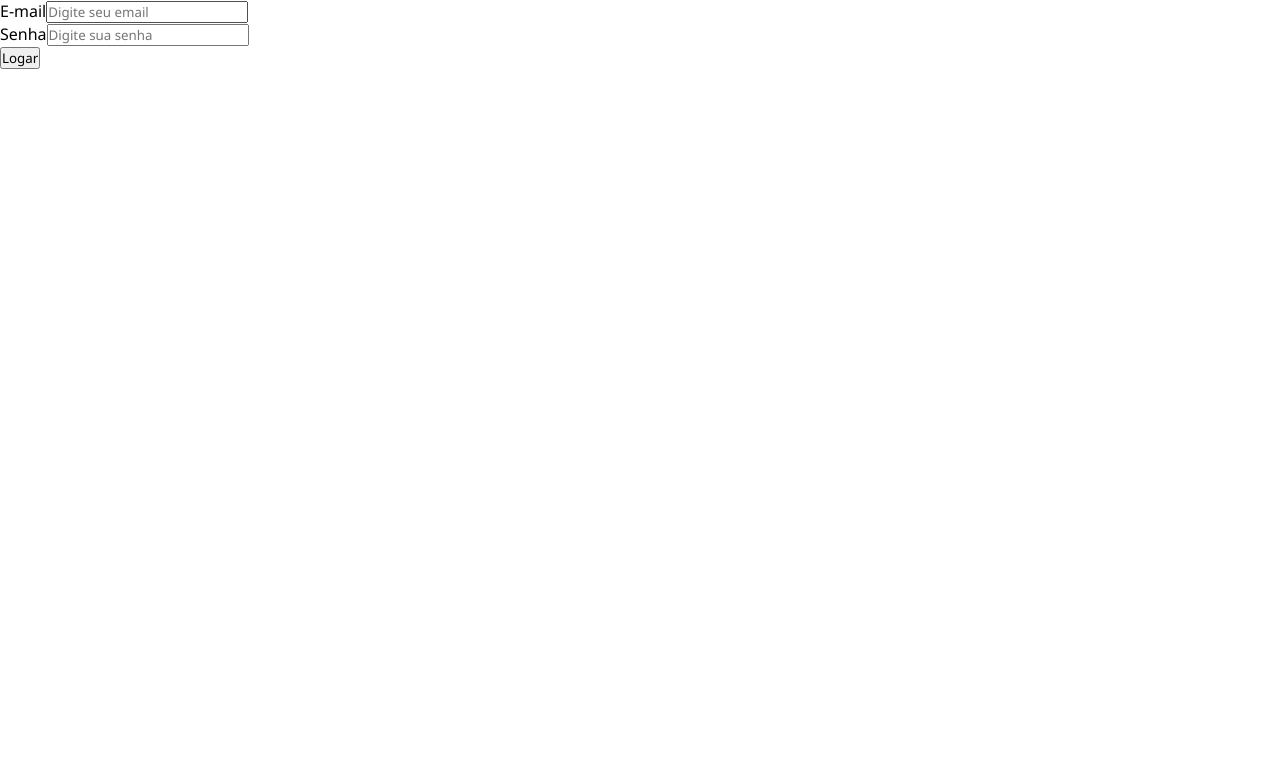
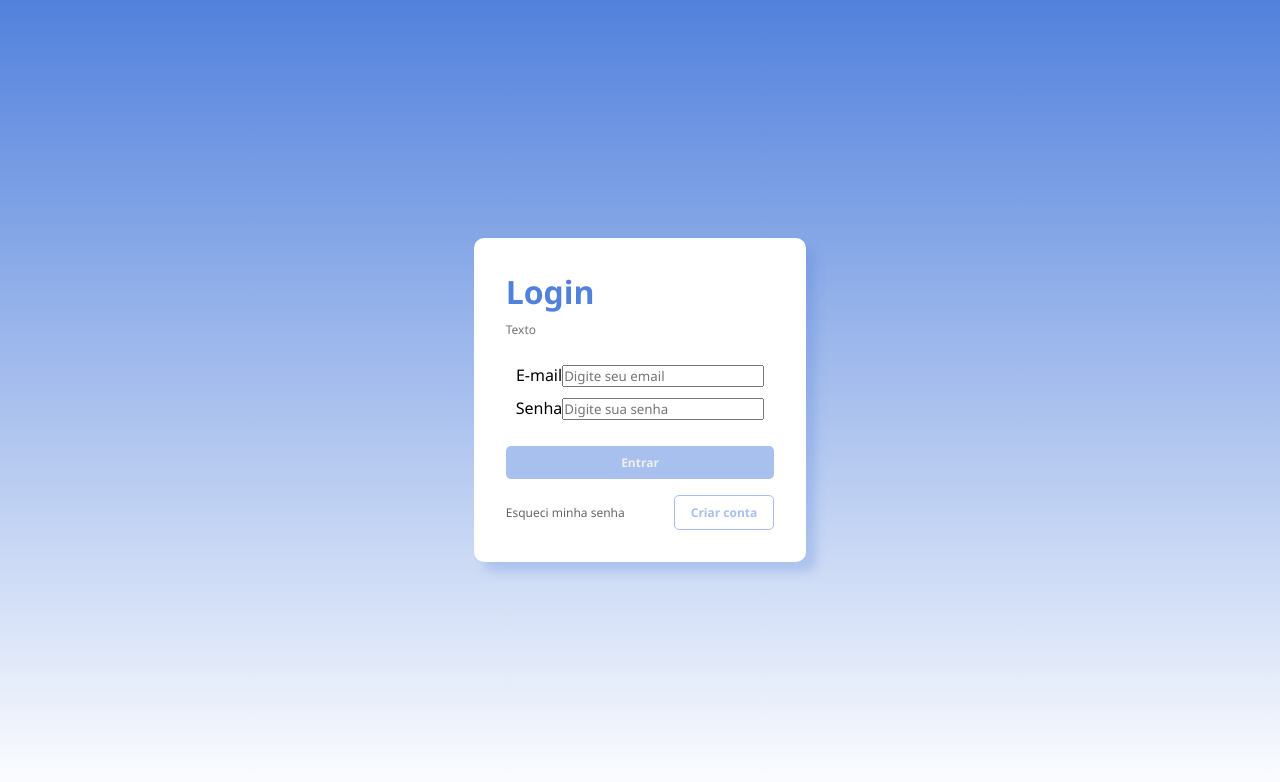
Before and after one commit to anaPaulaSantosM/consulta-usuario-ceps, a React (Vite) app: page / in a window 1280 px wide. Shown: the top 782 px of the page. Built offline with nearby package versions, Linux system fonts and the light colour scheme.

Commit message:
Criando formulario de login

```diff
--- a/src/components/Form/Login/Login.component.jsx
+++ b/src/components/Form/Login/Login.component.jsx
@@ -1,25 +1,57 @@
 import { useNavigate } from "react-router-dom";
+import * as Styled from "./Login.style";
+import { useState } from "react";
 
 export const FormLoginComponent = () => {
 
+    const [data, setData] = useState({
+        email: '',
+        password: '',
+    });
+
     const navigate = useNavigate();
+
+    const isDisabled = (event) => {
+        return !data.email || !data.password || !data.email.includes('@') || data.password.length < 8;
+    }
+
+    const handleInput = (event) => {
+        event.preventDefault();
+        const { value, id } = event.target;
+
+        setData ({ ...data, [id]: value});
+    }
 
     const redirectToLogin = () => {
         navigate('/home')
     }
 
     return (
-        <form onSubmit={redirectToLogin}>
+        <Styled.Form onSubmit={redirectToLogin}>
+
+            <Styled.Header>
+                <Styled.Title>Login</Styled.Title>
+                <Styled.SubTitle>Texto</Styled.SubTitle>
+            </Styled.Header>
+
+            <Styled.InputGroup>
             <div className="input-group">
                 <label htmlFor="email">E-mail</label>
-                <input type="email" id="email" placeholder="Digite seu email"/>
+                <input type="email" id="email" onInput={handleInput} placeholder="Digite seu email"/>
             </div>
             <div className="input-group">
                 <label htmlFor="password">Senha</label>
-                <input type="password" id="password" placeholder="Digite sua senha"/>
+                <input type="password" id="password" onInput={handleInput} placeholder="Digite sua senha"/>
             </div>
+            </Styled.InputGroup>
 
-            <button type="submit">Logar</button>
-        </form>
+            <Styled.Button type="submit" disabled={isDisabled()}>Entrar</Styled.Button>
+
+            <Styled.Action>
+
+                <Styled.EsqueciSenha>Esqueci minha senha</Styled.EsqueciSenha>
+                <Styled.Button $outlined= {true} type="button">Criar conta</Styled.Button>
+            </Styled.Action>
+        </Styled.Form>
     )
 }
--- a/src/components/Form/Login/Login.style.jsx
+++ b/src/components/Form/Login/Login.style.jsx
@@ -0,0 +1,87 @@
+import styled from 'styled-components';
+import PropTypes from 'prop-types';
+
+export const Form = styled.form`
+display: inline-flex;
+padding: 2rem;
+flex-direction: column;
+justify-content: center;
+align-items: flex-start;
+gap: 1rem;
+border-radius: 0.625rem;
+background: #fff;
+box-shadow: 10px 10px 10px 0px rgba(82, 129, 220, 0.25);
+`;
+
+export const Header = styled.div`
+display: flex;
+flex-direction: column;
+justify-content: center;
+align-items: flex-start;
+gap: 0.5rem;
+align-self: stretch;
+`;
+
+export const InputGroup = styled.div`
+display: flex;
+padding: 0.625rem;
+flex-direction: column;
+justify-content: center;
+align-items: center;
+gap: 0.625rem;
+`;
+
+export const Button = styled.button`
+display: flex;
+padding: 0.5rem 1rem;
+justify-content: center;
+align-items: flex-start;
+align-self: stretch;
+border-radius: 0.3125rem;
+background: ${({$outlined}) => {return $outlined ? 'transparent' : 'rgba(82, 129, 220, 0.50)'}};
+border: ${({$outlined}) => {return !$outlined ? 0 : '1px solid rgba(82, 129, 220, 0.50)'}};
+color: ${({$outlined}) => {return !$outlined ? '#efefef' : 'rgba(82, 129, 220, 0.50)'}};;
+font-size: 0.75rem;
+font-style: normal;
+font-weight: 700;
+line-height: normal;
+
+&:disabled {
+    cursor: not-allowed;
+}
+`;
+
+Button.propTypes = {
+    $outlined: PropTypes.bool
+}
+
+export const Action = styled.div`
+display: flex;
+justify-content: space-between;
+align-items: center;
+align-self: stretch;
+`;
+
+export const Title = styled.legend`
+color: #5281DC;
+font-size: 2rem;
+font-style: normal;
+font-weight: 700;
+line-height: normal;
+`;
+
+export const SubTitle = styled.p`
+color: rgba(105, 105, 105, 0.93);
+font-size: 0.75rem;
+font-style: normal;
+font-weight: 400;
+line-height: normal;
+`;
+
+export const EsqueciSenha = styled.a`
+color: #666;
+font-size: 0.75rem;
+font-style: normal;
+font-weight: 400;
+line-height: normal;
+`;
--- a/src/global.style.jsx
+++ b/src/global.style.jsx
@@ -9,4 +9,9 @@
     outline: none;
     font-family: 'Segoe UI', Arial, Helvetica, sans-serif;
 }
+
+html, body, #root {
+    width: 100%;
+    height: 100%;
+}
 `
--- a/src/pages/Login/Login.page.jsx
+++ b/src/pages/Login/Login.page.jsx
@@ -1,10 +1,11 @@
 import { FormLoginComponent } from "../../components/Form/Login/Login.component";
+import * as Styled from './Login.style';
 
 
 export function LoginPage() {
     return (
-    <>
+    <Styled.Login>
       <FormLoginComponent/>
-    </>
+    </Styled.Login>
   )
 }
--- a/src/pages/Login/Login.style.jsx
+++ b/src/pages/Login/Login.style.jsx
@@ -0,0 +1,10 @@
+import styled from 'styled-components';
+
+export const Login = styled.div`
+display: flex;
+width: 100%;
+height: 100%;
+justify-content: center;
+align-items: center;
+background: linear-gradient(180deg, #5281DC, rgba(0, 87, 255, 0.00) 100%);
+`;
```
